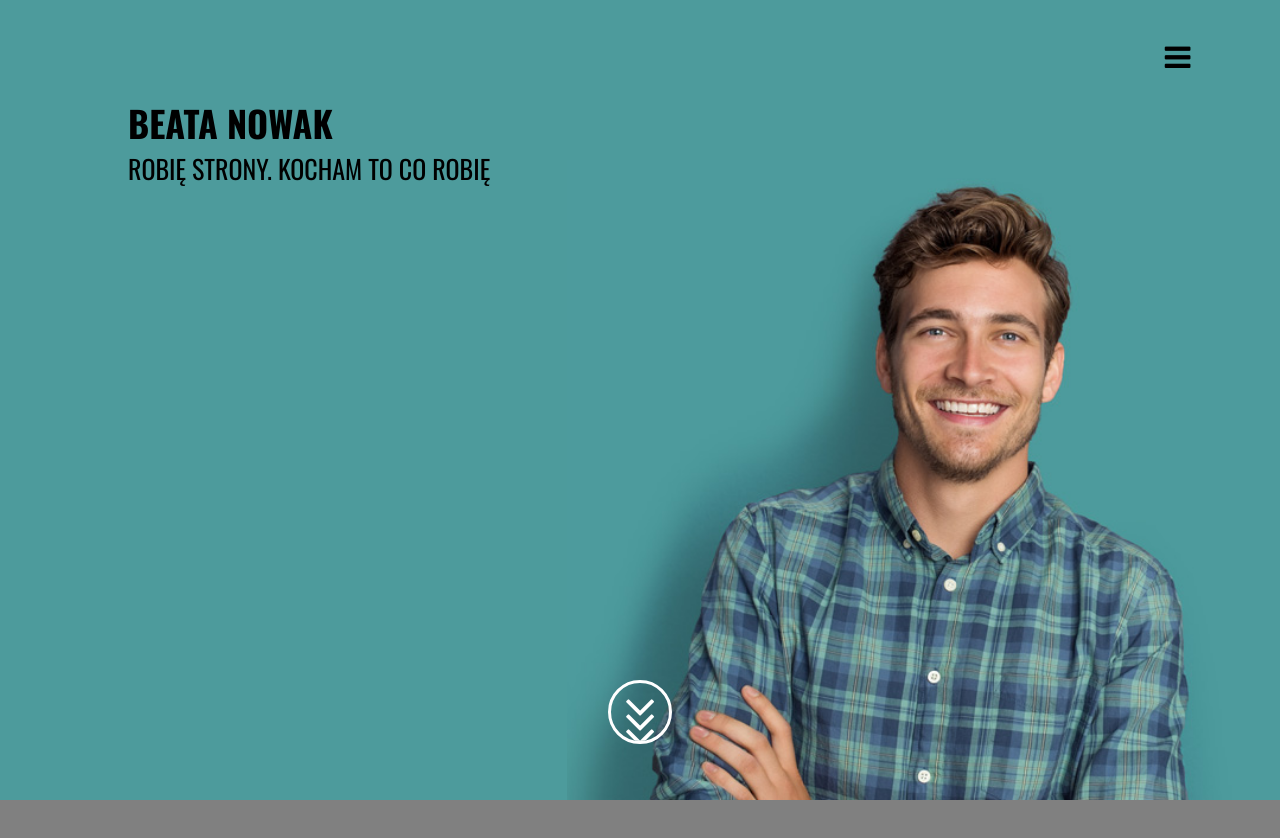
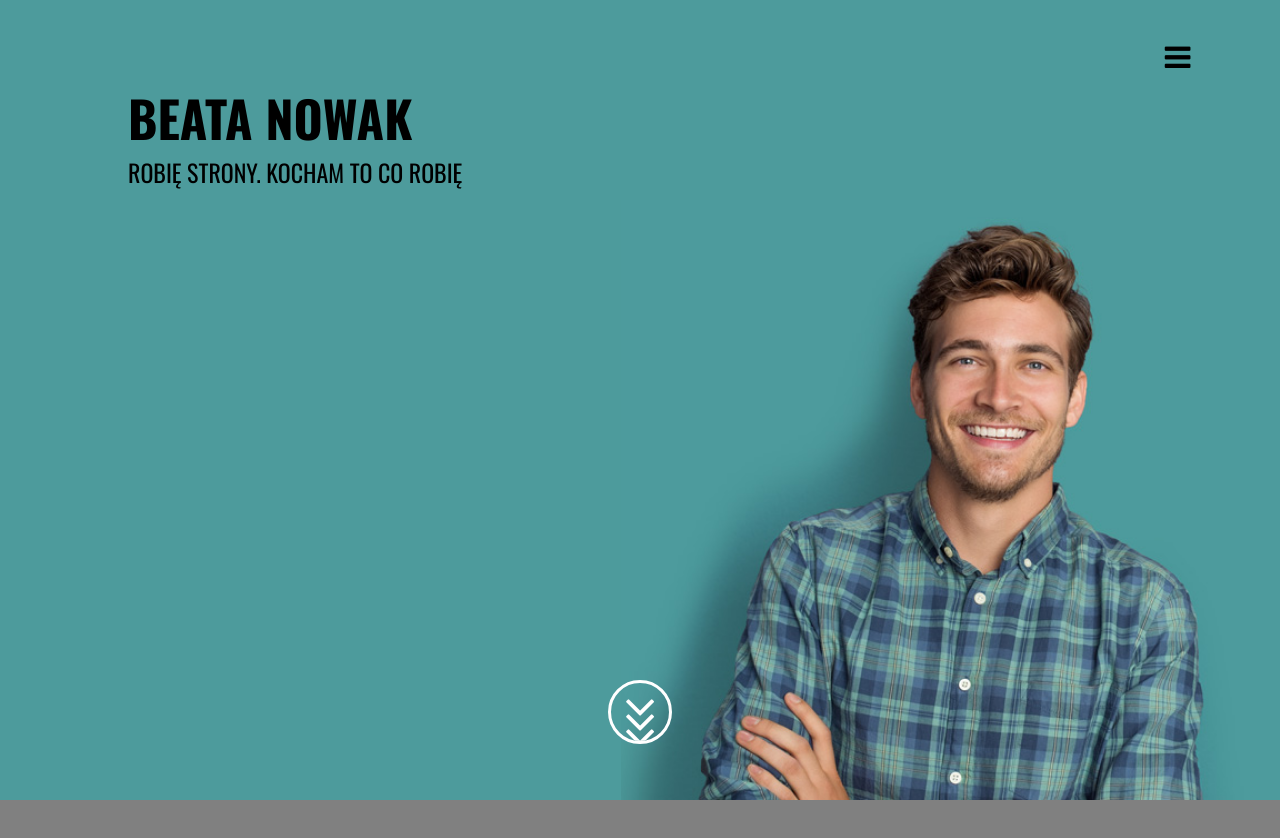
Before and after one commit to ziemowitpl/WebSamuraj-WWW-od-zera, a plain HTML site: page index.html in a window 1280 px wide. Shown: the top 838 px of the page. Drawn offline with nearby package versions, Linux system fonts and the light colour scheme.

Commit message:
Piszemy style dla @media (min-width: 530px) jak wielkość obrazka wielkość h1 i h3, odsunięcie tytułów od góry...

```diff
--- a/css/style.css
+++ b/css/style.css
@@ -102,6 +102,18 @@ header h3 {
 }
 
 @media (min-width: 530px) {
+    header img {
+        height: 75%;
+    }
+    header h1 {
+        font-size: 5rem;
+    }
+    header h3 {
+        font-size: 2.4rem;
+    }
+    header hgroup {
+        top: 10%;
+    }
 
 }
 @media (min-width: 530px) and (orientation: portrait) {}
```
